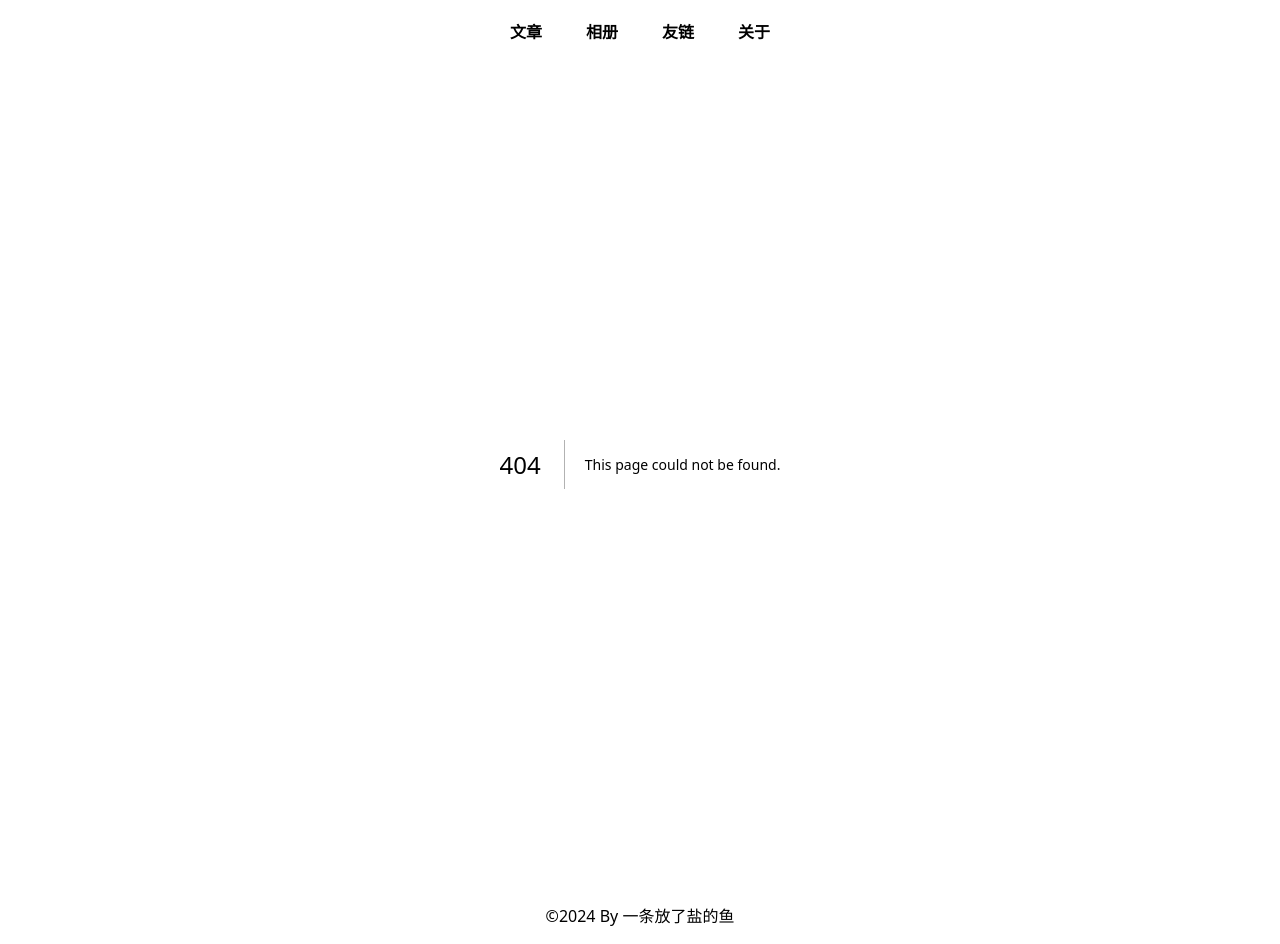
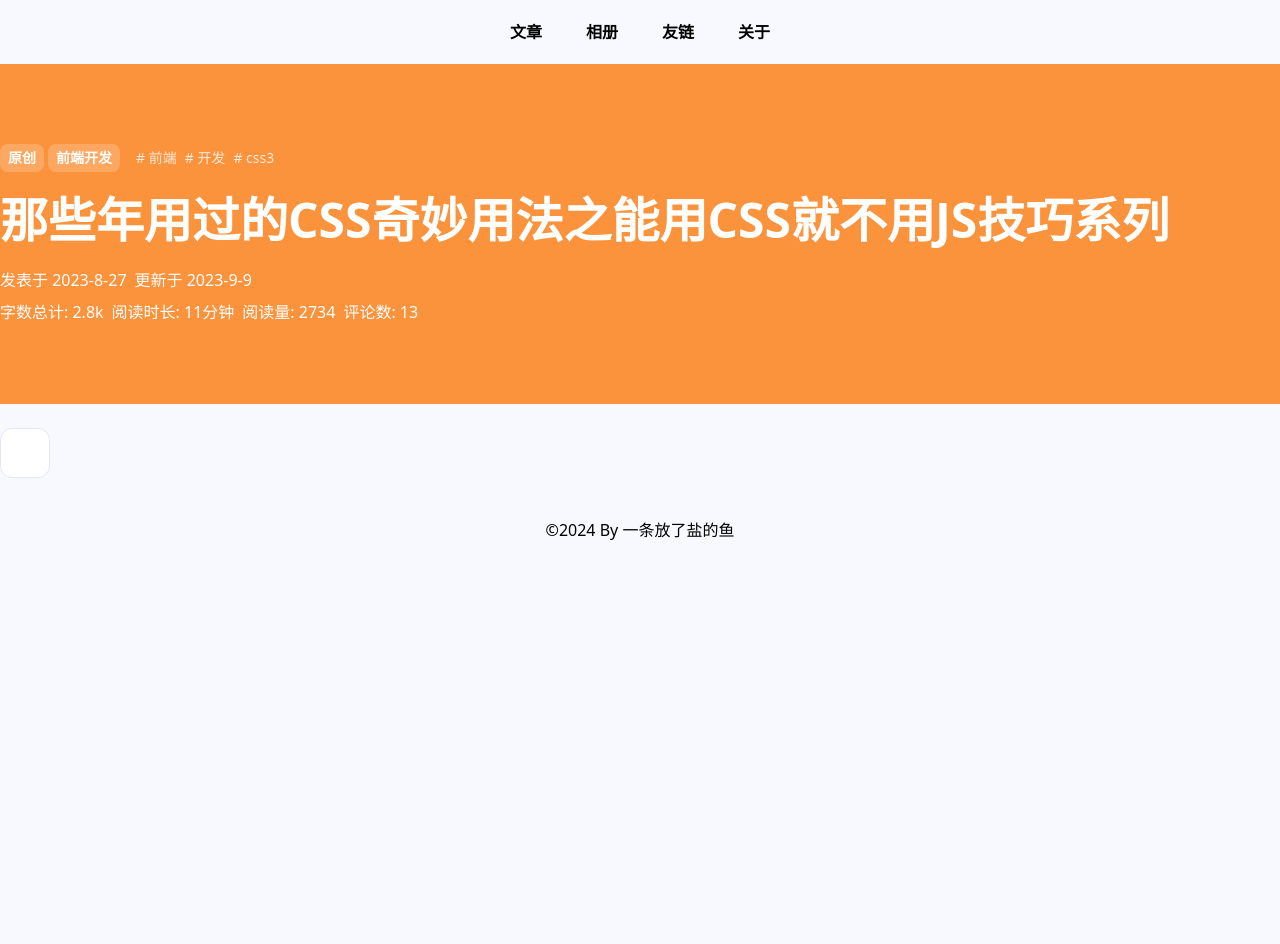
Before and after one commit to chenchunyang123/ccy-blog-client, a Next.js app: page /article/23 in a window 1280 px wide. Before the commit this address had no page. After the commit the page ends 800 px from the top, so only its background shows below. Built offline with nearby package versions, Linux system fonts and the light colour scheme.

Commit message:
feat: 首页组件完善，开始文章详情页开发

```diff
--- /dev/null
+++ b/src/app/article/[id]/page.tsx
@@ -0,0 +1,79 @@
+interface IArticleProps {
+  params: {
+    id: string;
+  };
+}
+
+const BOX_CLASSES =
+  'px-2 py-1 text-sm text-white font-bold bg-white/[0.2] rounded-lg';
+
+const taglist = ['前端', '开发', 'css3'];
+
+const article = (props: IArticleProps) => {
+  const {
+    params: { id },
+  } = props;
+
+  console.log('id', id);
+
+  return (
+    <div>
+      {/* 标题banner */}
+      <div className="py-20 bg-orange-400">
+        <div className="inner">
+          {/* 标签行 */}
+          <div className="flex items-center gap-4">
+            <div className="flex items-center gap-1">
+              {/* 是否原创 */}
+              <span className={BOX_CLASSES}>原创</span>
+              {/* 分类 */}
+              <span className={BOX_CLASSES}>前端开发</span>
+            </div>
+            {/* 标签 */}
+            <div className="flex items-center gap-2">
+              {taglist.map((item, index) => {
+                return (
+                  <span key={index} className="opacity-80 text-white text-sm">
+                    # {item}
+                  </span>
+                );
+              })}
+            </div>
+          </div>
+          {/* 主标题 */}
+          <h1 className="text-white font-bold text-5xl my-6">
+            那些年用过的CSS奇妙用法之能用CSS就不用JS技巧系列
+          </h1>
+          {/* 文章属性 */}
+          <div className="text-white">
+            <div className="flex items-center gap-2 mb-2">
+              <span>发表于 2023-8-27</span>
+              <span>更新于 2023-9-9</span>
+            </div>
+            <div className="flex items-center gap-2">
+              <span>字数总计: 2.8k</span>
+              <span>阅读时长: 11分钟</span>
+              <span>阅读量: 2734</span>
+              <span>评论数: 13</span>
+            </div>
+          </div>
+        </div>
+      </div>
+      {/* 文章主体区域 */}
+      <div className="mt-6">
+        <div className="inner flex items-center gap-2">
+          <div className="card-common p-6">
+            {/* 文章内容 */}
+            <div></div>
+            {/* 评论 */}
+            <div></div>
+          </div>
+          {/* 侧边栏 */}
+          <div></div>
+        </div>
+      </div>
+    </div>
+  );
+};
+
+export default article;
--- a/src/app/globals.css
+++ b/src/app/globals.css
@@ -3,8 +3,13 @@
 @tailwind utilities;
 
 @layer utilities {
+  /* 版心 */
   .inner {
     @apply max-w-[1400px] mx-auto;
+  }
+  /* 内容卡片通用样式 */
+  .card-common {
+    @apply bg-white border border-border rounded-xl shadow-card-shadow overflow-hidden;
   }
 }
 
--- a/src/components/ArticleCard.tsx
+++ b/src/components/ArticleCard.tsx
@@ -8,7 +8,7 @@ interface IArticleCardProps {
 const ArticleCard = (props: IArticleCardProps) => {
   const { title, content } = props;
   return (
-    <div className="cursor-pointer bg-white rounded-xl overflow-hidden border border-border shadow-[0_8px_16px_-4px_rgba(44,45,48,0.047)] hover:border-main group">
+    <div className="cursor-pointer card-common hover:border-main group">
       <div className="relative h-56 overflow-hidden">
         <Image
           // 图片放大
--- a/src/components/Header.tsx
+++ b/src/components/Header.tsx
@@ -26,7 +26,7 @@ const LINK_CONFIG = [
   },
 ];
 
-const RENDER_NAV_BG_DISTANCE = 20;
+const RENDER_NAV_BG_DISTANCE = 0;
 
 const Header = () => {
   const pathname = usePathname();
@@ -64,7 +64,7 @@ const Header = () => {
                   href={item.href}
                   className={cls(LINK_CLASSES, {
                     'bg-main text-white': active,
-                    'bg-white hover:bg-main hover:text-white': !active,
+                    'hover:bg-main hover:text-white': !active,
                   })}
                   key={index}
                 >
--- a/src/components/Pagination.tsx
+++ b/src/components/Pagination.tsx
@@ -8,7 +8,7 @@ interface IPaginationProps {
 }
 
 const BOX_CLASSES =
-  'w-10 h-10 flex justify-center items-center border border-border cursor-pointer rounded-lg shadow-[0_8px_16px_-4px_rgba(44,45,48,0.047)]';
+  'w-10 h-10 flex justify-center items-center border border-border cursor-pointer rounded-lg shadow-card-shadow';
 
 const Pagination = (props: IPaginationProps) => {
   const { pageNum, pageSize, total } = props;
--- a/src/components/SiteData.tsx
+++ b/src/components/SiteData.tsx
@@ -1,6 +1,41 @@
+const CONFIG_LIST = [
+  {
+    label: '文章总数',
+    value: '70',
+  },
+  {
+    label: '建站天数',
+    value: '1026 天',
+  },
+  {
+    label: '全站字数',
+    value: '218.3K',
+  },
+];
 
 const SiteData = () => {
-  return <div>3443</div>
-}
+  const LineItem = ({
+    label,
+    value,
+  }: {
+    label: React.ReactNode;
+    value: React.ReactNode;
+  }) => {
+    return (
+      <div className="flex items-center justify-between">
+        <div>{label}</div>
+        <div>{value}</div>
+      </div>
+    );
+  };
+
+  return (
+    <div className="flex flex-col gap-2">
+      {CONFIG_LIST.map((item, idx) => {
+        return <LineItem label={item.label} value={item.value} key={idx} />;
+      })}
+    </div>
+  );
+};
 
 export default SiteData;
--- a/tailwind.config.ts
+++ b/tailwind.config.ts
@@ -1,16 +1,18 @@
-import type { Config } from "tailwindcss";
+import type { Config } from 'tailwindcss';
 
 const config: Config = {
   content: [
-    "./src/pages/**/*.{js,ts,jsx,tsx,mdx}",
-    "./src/components/**/*.{js,ts,jsx,tsx,mdx}",
-    "./src/app/**/*.{js,ts,jsx,tsx,mdx}",
+    './src/pages/**/*.{js,ts,jsx,tsx,mdx}',
+    './src/components/**/*.{js,ts,jsx,tsx,mdx}',
+    './src/app/**/*.{js,ts,jsx,tsx,mdx}',
   ],
   theme: {
     extend: {
       colors: {
-        main: "#425aef",
-        border: "#e3e8f7",
+        main: '#425aef',
+        border: '#e3e8f7',
+        // 卡片的box-shadow样式
+        ['card-shadow']: '0 8px 16px -4px rgba(44,45,48,0.047)',
       },
     },
   },
```
